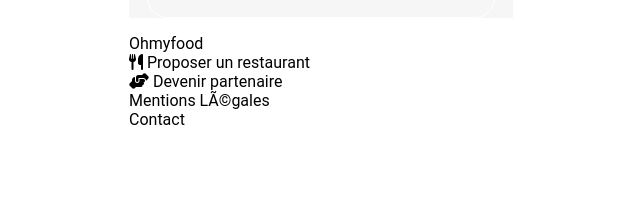
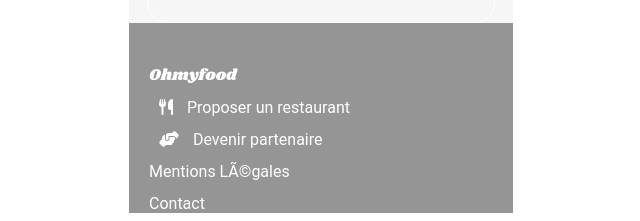
Before and after one commit to Elodie-BILL/Openclassroomsprojets2, a plain HTML site: page index.html in a window 1280 px wide. Shown: the part 1923-2144 px from the top of the page, without its empty margins (319-959 px from the left). Before the commit the page ends 2068 px from the top, so only its background shows below. Drawn offline with Linux system fonts and the light colour scheme; a web font is replaced by a local one.

Commit message:
Modification footer

```diff
--- a/index.html
+++ b/index.html
@@ -109,16 +109,21 @@
             </section>
         </main>
 
-        <footer id="footer">
+        <footer>
 
-            <p>
-                <span> Ohmyfood </span>  <br/>
-                <i class="fa-solid fa-utensils"></i> Proposer un restaurant <br/>
+            <div id="footer">
+                <p> <span class="span_footer"> Ohmyfood </span>   <br/>
+
+                <i class="fa-solid fa-utensils"></i> Proposer un restaurant  <br/>
+
                 <i class="fa-solid fa-handshake-angle"></i> Devenir partenaire <br/>
-                Mentions Légales<br/>
-                Contact <br/>
 
-            </p>
+                Mentions Légales  <br/>
+
+                Contact <br/></p>
+
+
+            </div>
 
         </footer>
 
--- a/style.css
+++ b/style.css
@@ -1,11 +1,18 @@
 @font-face {
     font-family: "Roboto";
-/* src: url(./Police/roboto_medium_macroman/Roboto-Medium-webfont.woff);*/
     src: url(./Police/roboto_thin_macroman/Roboto-Thin-webfont.woff);
-    /*src: url(./Police/roboto_bold_macroman/Roboto-Bold-webfont.woff);*/
+
 }
 
+@font-face {
+    font-family: "robotomedium" ;
+   src: url(./Police/roboto_medium_macroman/Roboto-Medium-webfont.woff);
+}
 
+@font-face {
+    font-family: "robotobold";
+    src: url(./Police/roboto_bold_macroman/Roboto-Bold-webfont.woff);
+}
 
 @font-face {
     font-family: "shrikhand";
@@ -31,12 +38,13 @@
 
 }
 
-#nav {
+#nav
+{
     display: flex;
     flex-direction: column;
     justify-content:space-between;
     width: 100%;
-    weight: 100px;
+    height: 100px;
 
 }
 
@@ -99,7 +107,7 @@
     height: 250px;
     background-color: rgb(246, 246, 246);
     text-align: center;
-
+    font-family: "robotobold";
 }
 
 h1
@@ -196,7 +204,6 @@
     align-items: center;
     background-color: rgb(246, 246, 246);
     height: auto;
-
 }
 
 h2
@@ -243,13 +250,31 @@
 
 .restaurant_txtdiv span
 {
-
     display: flex;
 }
 
 
 #footer
 {
-    background: color #535353;
-    /* color: #FFFFFF;  */
+    height: 150px;
+    background-color: #5353539c;
+    color: #FFFFFF;
+    padding: 20px;
+
 }
+
+#footer i
+{
+    padding-inline: 10px;
+}
+
+#footer p
+{
+    line-height: 2;
+
+}
+
+.span_footer
+{
+    font-family: "shrikhand";
+}
```
Lines whose indentation alone changed are shown as unchanged.
